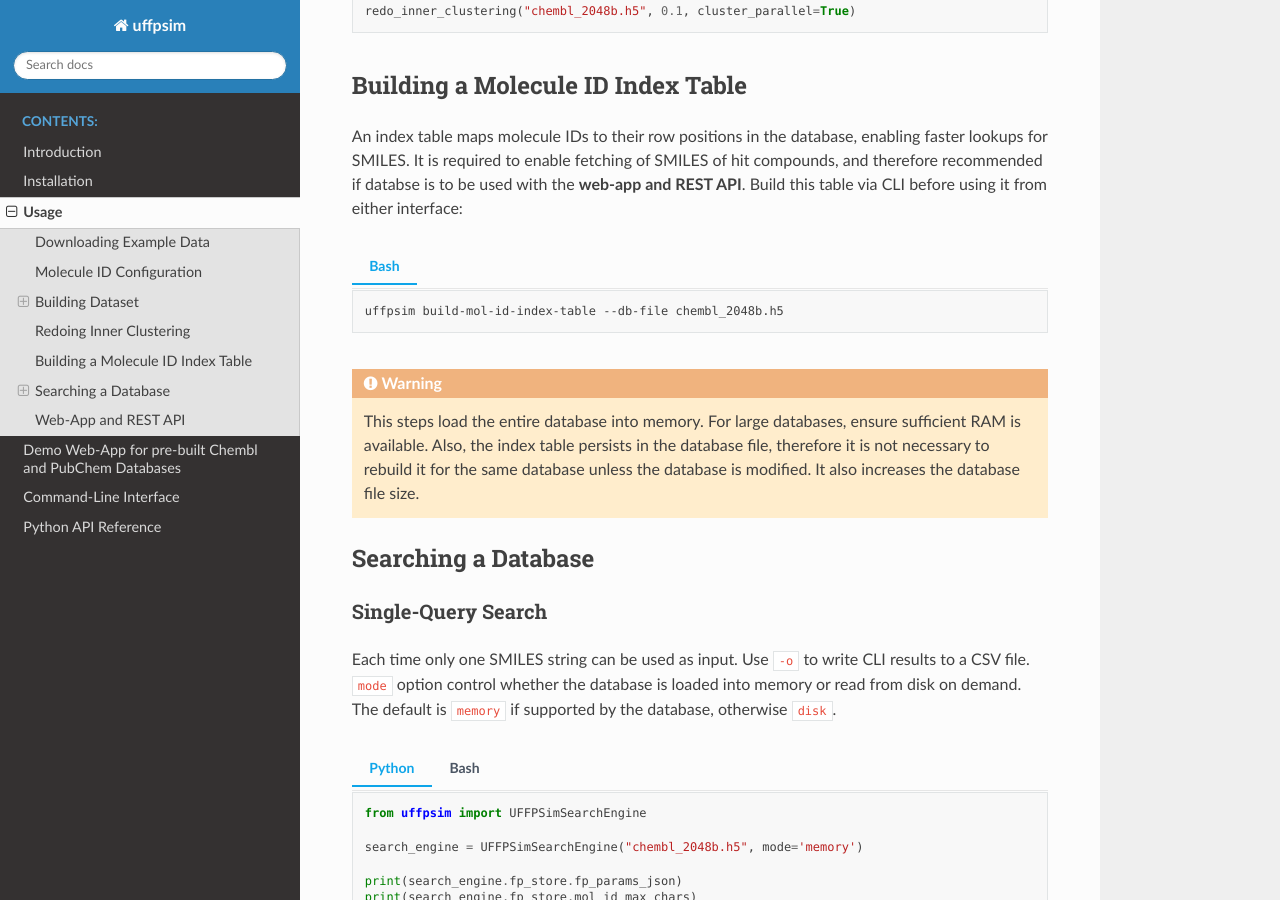
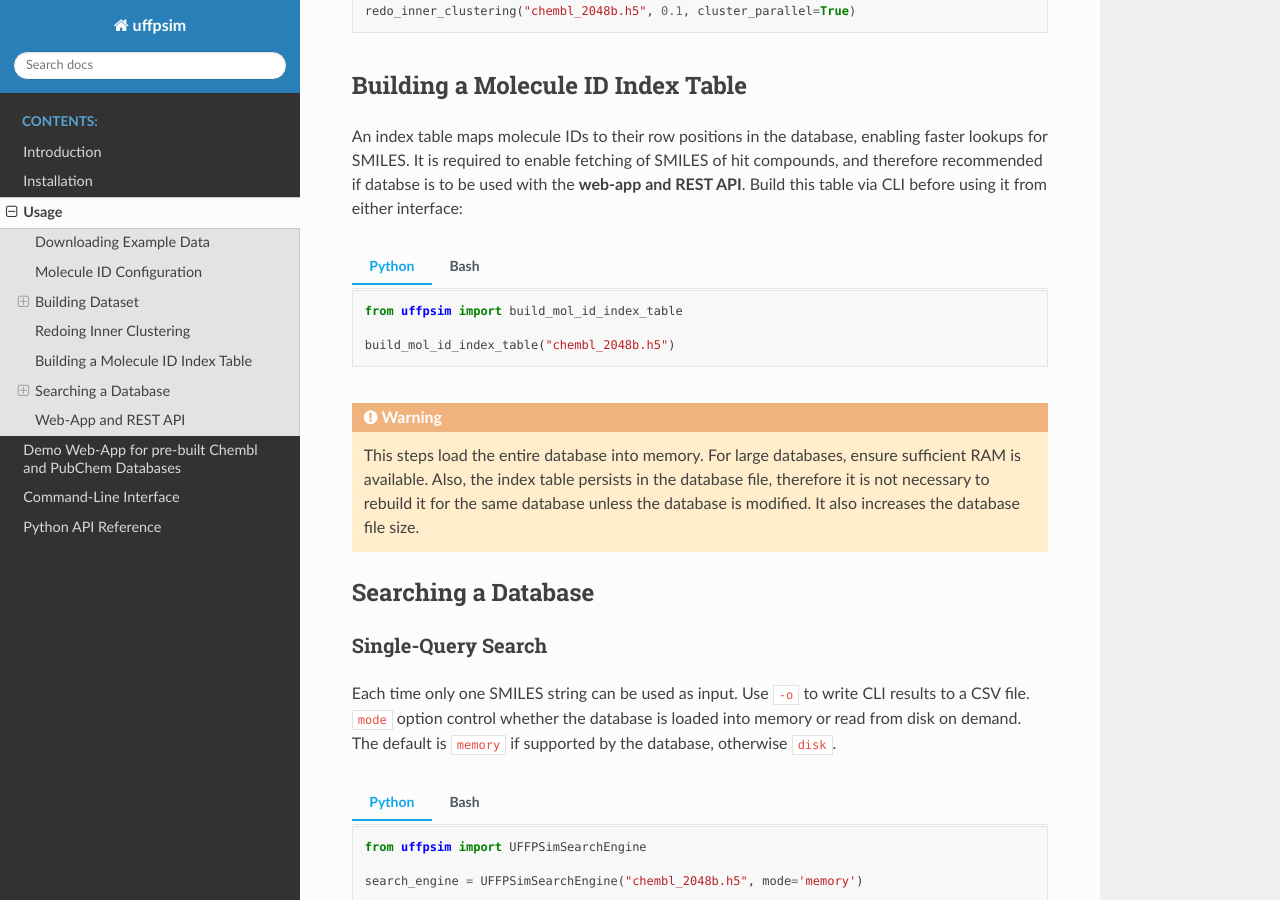
Before and after one commit to AstraZeneca/uffpsim, a Sphinx documentation site: the page built from docs/usage.rst, in a window 1280 px wide and 900 px high, scrolled down 3762 px. Built offline with Sphinx 7.4.7 and the Read the Docs theme 3.1.0, drawn with Linux system fonts in a browser that asks for light colours.

Commit message:
added fix in docs

```diff
--- a/docs/usage.rst
+++ b/docs/usage.rst
@@ -232,6 +232,14 @@ An index table maps molecule IDs to their row positions in the database, enablin
 It is required to enable fetching of SMILES of hit compounds, and therefore recommended if databse is to be used
 with the **web-app and REST API**. Build this table via CLI before using it from either interface:
 
+.. tab:: Python
+
+   .. code-block:: python
+
+      from uffpsim import build_mol_id_index_table
+
+      build_mol_id_index_table("chembl_2048b.h5")
+
 .. tab:: Bash
 
    .. code-block:: bash
```
